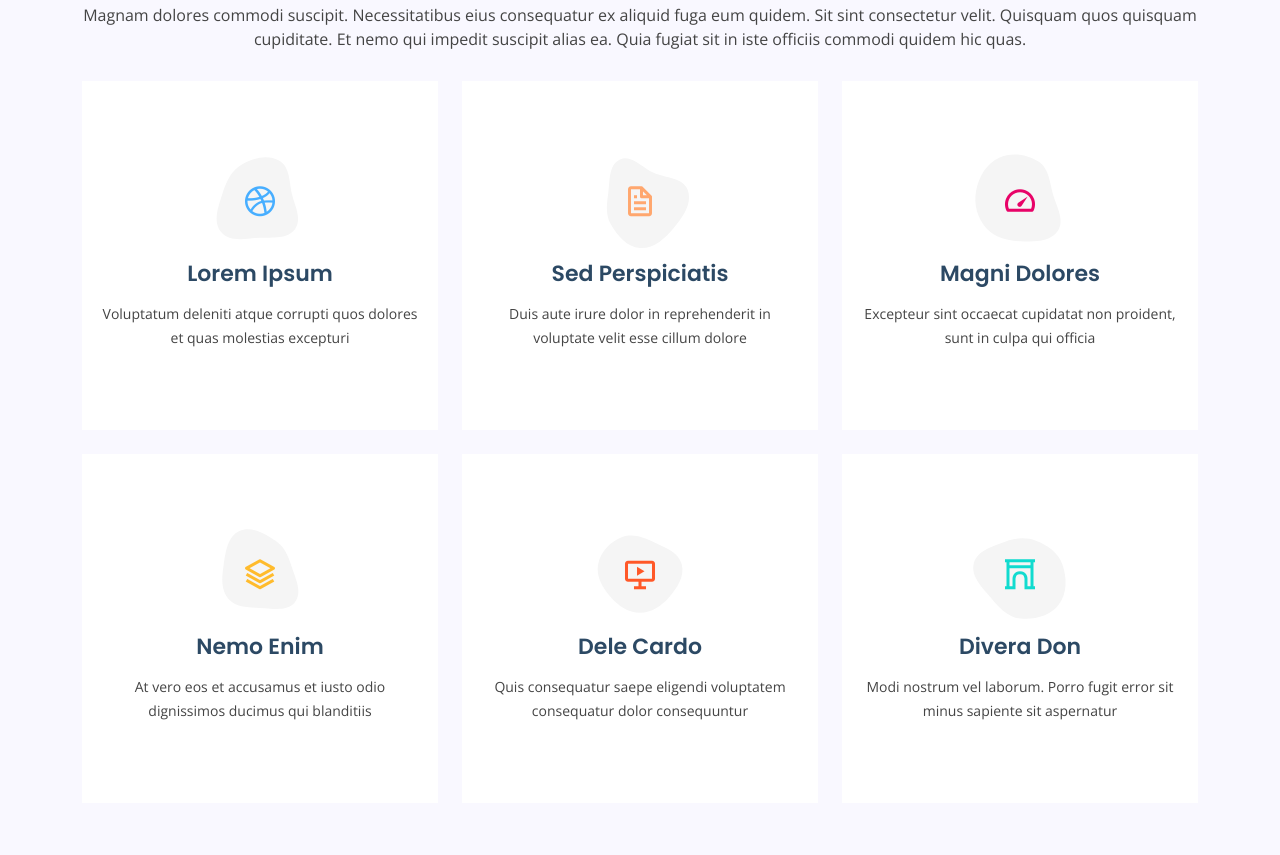
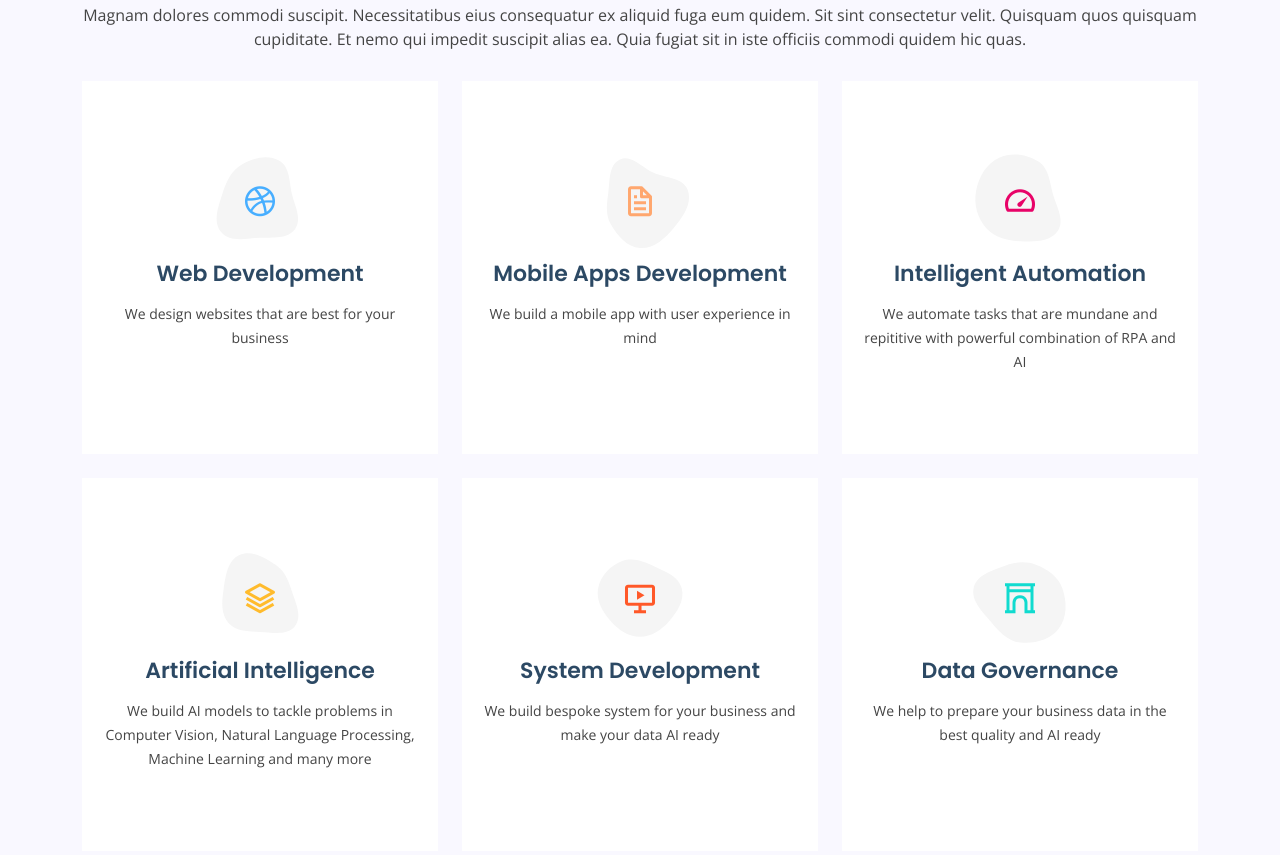
Before and after one commit to abuelgasimsaadeldin/oneaitechnologies, a plain HTML site: page index.html in a window 1280 px wide. Shown: the part 1827-2682 px from the top of the page. Drawn offline with nearby package versions, Linux system fonts and the light colour scheme.

Commit message:
Update index.html

```diff
--- a/index.html
+++ b/index.html
@@ -52,9 +52,9 @@
           <li><a class="nav-link scrollto" href="#services">Services</a></li>
           <li><a class="nav-link scrollto " href="#portfolio">Portfolio</a></li>
           <li><a class="nav-link scrollto" href="#team">Team</a></li>
-          <li class="dropdown"><a href="#"><span>Drop Down</span> <i class="bi bi-chevron-down"></i></a>
+          <!-- <li class="dropdown"><a href="#"><span>Drop Down</span> <i class="bi bi-chevron-down"></i></a>
             <ul>
-              <li><a href="#">Drop Down 1</a></li>
+               <li><a href="#">Drop Down 1</a></li>
               <li class="dropdown"><a href="#"><span>Deep Drop Down</span> <i class="bi bi-chevron-right"></i></a>
                 <ul>
                   <li><a href="#">Deep Drop Down 1</a></li>
@@ -68,7 +68,7 @@
               <li><a href="#">Drop Down 3</a></li>
               <li><a href="#">Drop Down 4</a></li>
             </ul>
-          </li>
+          </li> -->
           <li><a class="nav-link scrollto" href="#contact">Contact</a></li>
           <li><a class="getstarted scrollto" href="#about">Get Started</a></li>
         </ul>
@@ -172,8 +172,8 @@
                 </svg>
                 <i class="bx bxl-dribbble"></i>
               </div>
-              <h4><a href="">Lorem Ipsum</a></h4>
-              <p>Voluptatum deleniti atque corrupti quos dolores et quas molestias excepturi</p>
+              <h4><a href="">Web Development</a></h4>
+              <p>We design websites that are best for your business</p>
             </div>
           </div>
 
@@ -185,8 +185,8 @@
                 </svg>
                 <i class="bx bx-file"></i>
               </div>
-              <h4><a href="">Sed Perspiciatis</a></h4>
-              <p>Duis aute irure dolor in reprehenderit in voluptate velit esse cillum dolore</p>
+              <h4><a href="">Mobile Apps Development</a></h4>
+              <p>We build a mobile app with user experience in mind</p>
             </div>
           </div>
 
@@ -198,8 +198,8 @@
                 </svg>
                 <i class="bx bx-tachometer"></i>
               </div>
-              <h4><a href="">Magni Dolores</a></h4>
-              <p>Excepteur sint occaecat cupidatat non proident, sunt in culpa qui officia</p>
+              <h4><a href="">Intelligent Automation</a></h4>
+              <p>We automate tasks that are mundane and repititive with powerful combination of RPA and AI</p>
             </div>
           </div>
 
@@ -211,8 +211,8 @@
                 </svg>
                 <i class="bx bx-layer"></i>
               </div>
-              <h4><a href="">Nemo Enim</a></h4>
-              <p>At vero eos et accusamus et iusto odio dignissimos ducimus qui blanditiis</p>
+              <h4><a href="">Artificial Intelligence</a></h4>
+              <p>We build AI models to tackle problems in Computer Vision, Natural Language Processing, Machine Learning and many more</p>
             </div>
           </div>
 
@@ -224,8 +224,8 @@
                 </svg>
                 <i class="bx bx-slideshow"></i>
               </div>
-              <h4><a href="">Dele Cardo</a></h4>
-              <p>Quis consequatur saepe eligendi voluptatem consequatur dolor consequuntur</p>
+              <h4><a href="">System Development</a></h4>
+              <p>We build bespoke system for your business and make your data AI ready</p>
             </div>
           </div>
 
@@ -237,8 +237,8 @@
                 </svg>
                 <i class="bx bx-arch"></i>
               </div>
-              <h4><a href="">Divera Don</a></h4>
-              <p>Modi nostrum vel laborum. Porro fugit error sit minus sapiente sit aspernatur</p>
+              <h4><a href="">Data Governance</a></h4>
+              <p>We help to prepare your business data in the best quality and AI ready</p>
             </div>
           </div>
 
```
